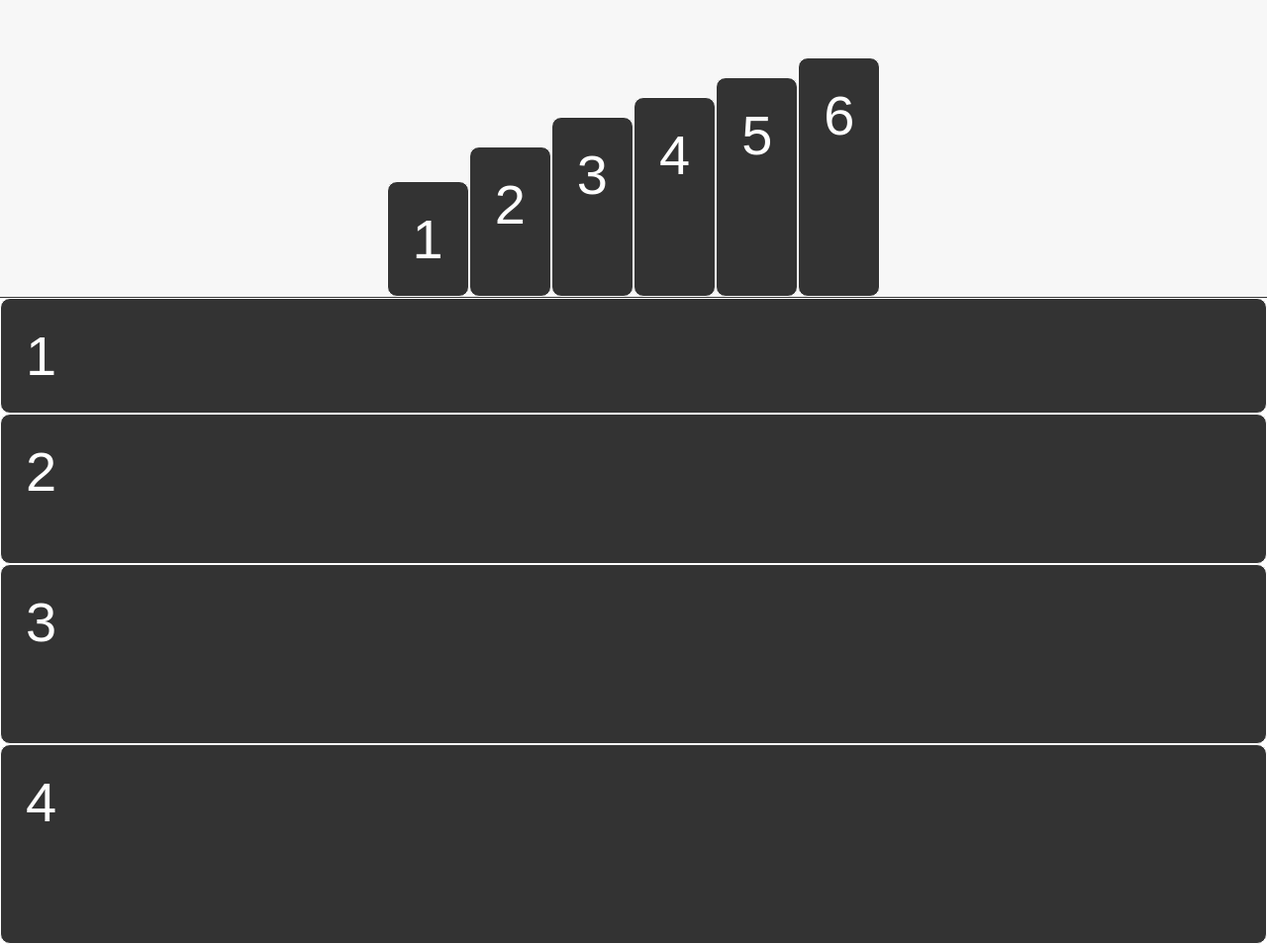
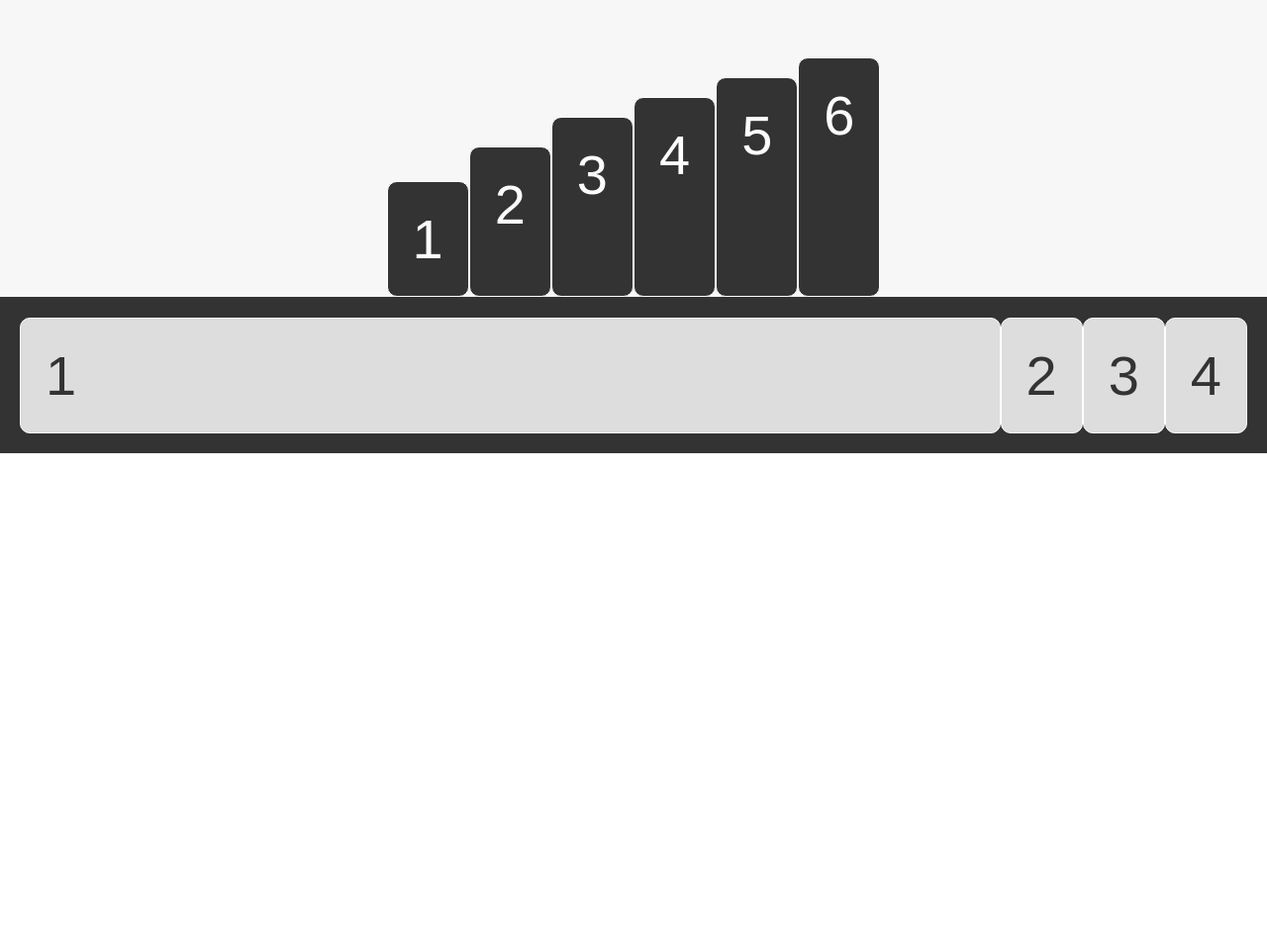
Before and after one commit to arthurzhfmn/ads-faculdade, a PHP site: page / in a window 1280 px wide. Shown: the part 81-1035 px from the top of the page at 99% size. After the commit the page ends 539 px from the top, so only its background shows below. Run offline with PHP 8.4, Linux system fonts and the light colour scheme.

Commit message:
Estilo do novo container e colunas

```diff
--- a/2-semestre/desenvolvimento-web-responsivo/Código das aulas/Aula 06 - flexbox/style.css
+++ b/2-semestre/desenvolvimento-web-responsivo/Código das aulas/Aula 06 - flexbox/style.css
@@ -29,22 +29,38 @@ body{
     font-size: 56px;
 }
 
-.column:nth-child(2){
+.container .column:nth-child(2){
     height: 100px;
 }
 
-.column:nth-child(3){
+.container .column:nth-child(3){
     height: 130px;
 }
 
-.column:nth-child(4){
+.container .column:nth-child(4){
     height: 150px;
 }
 
-.column:nth-child(5){
+.container .column:nth-child(5){
     height: 170px;
 }
 
-.column:nth-child(6){
+.container .column:nth-child(6){
     height: 190px;
 }
+
+.container-dark{
+    background: #333;
+    padding: 20px;
+    display: flex;
+    justify-content: center;
+}
+
+.container-dark .column{
+    background: #ddd;
+    color: #333;
+}
+
+.container-dark .column:first-child{
+    flex-grow: 1;
+}
```
